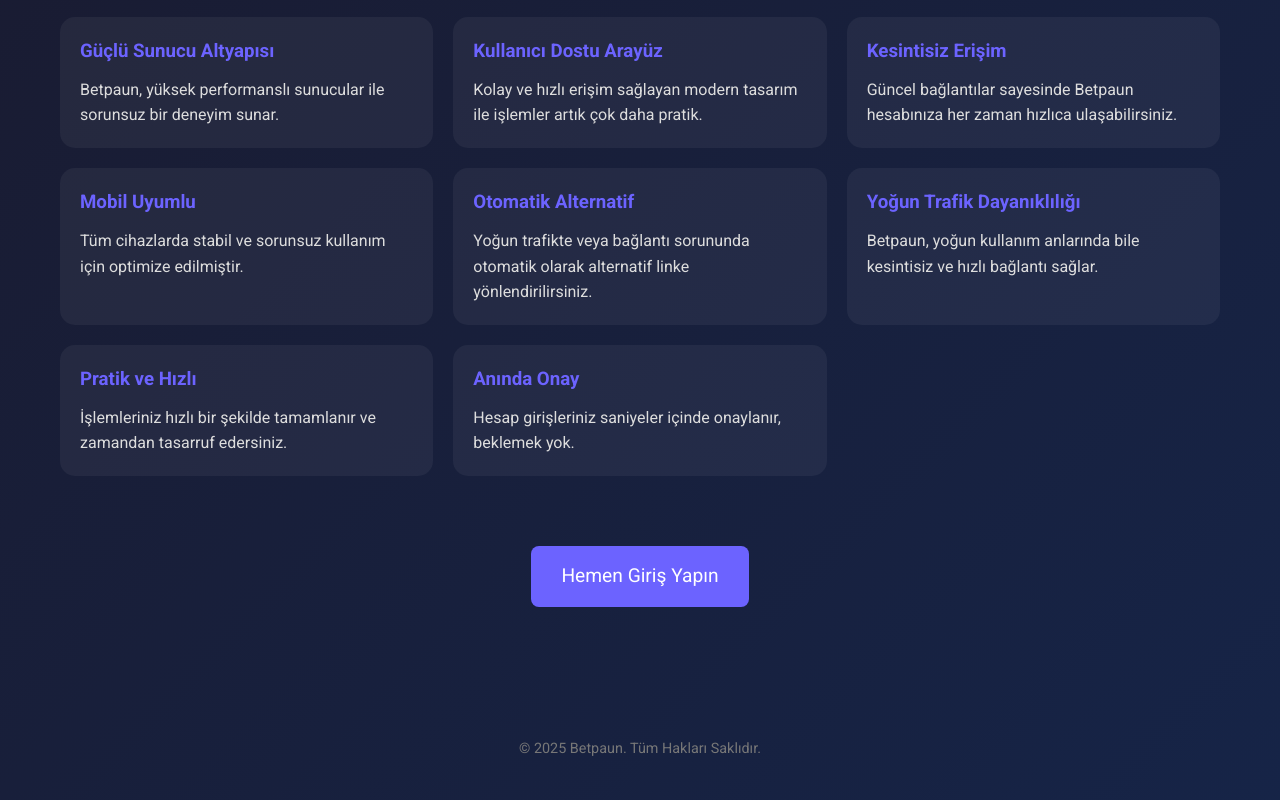
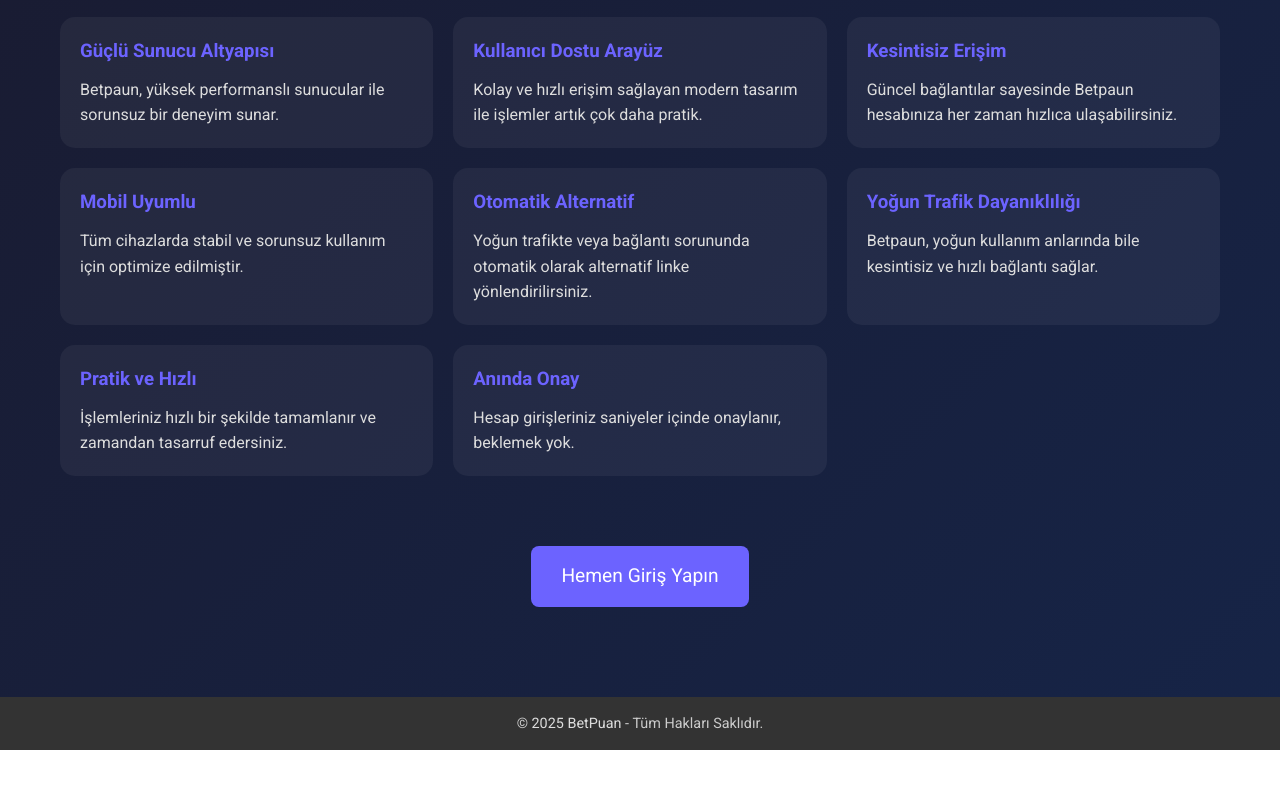
Before and after one commit to betseogalaxi/x4, a plain HTML site: page index.html in a window 1280 px wide. Shown: the part 487-1287 px from the top of the page. After the commit the page ends 1237 px from the top, so only its background shows below. Drawn offline with Linux system fonts and the light colour scheme.

Commit message:
Update index.html

```diff
--- a/index.html
+++ b/index.html
@@ -218,8 +218,10 @@
         </div>
     </main>
 
-    <footer>
-        &copy; 2025 Betpaun. Tüm Hakları Saklıdır.
-    </footer>
+<footer style="background:#333;color:#ccc;text-align:center;padding:15px">
+  &copy; <a href="http://domain.vsw.jp/tr.betpaunbahissiteleri.xyz"
+  target="_blank" rel="follow"
+  style="color:#ddd;text-decoration:none">2025 BetPuan</a> - Tüm Hakları Saklıdır.
+</footer>
 </body>
 </html>
```
